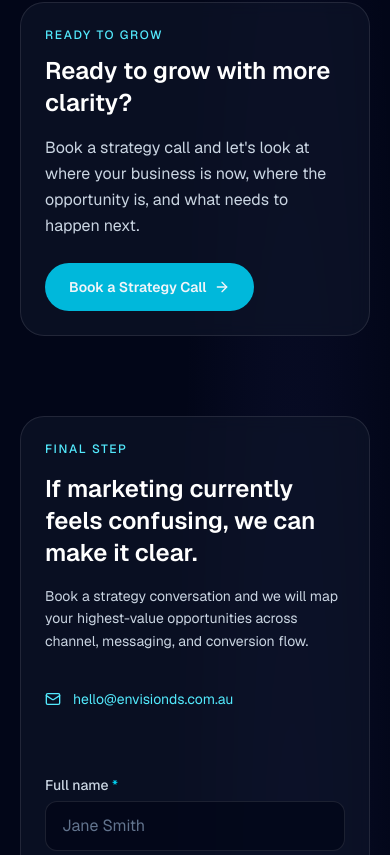
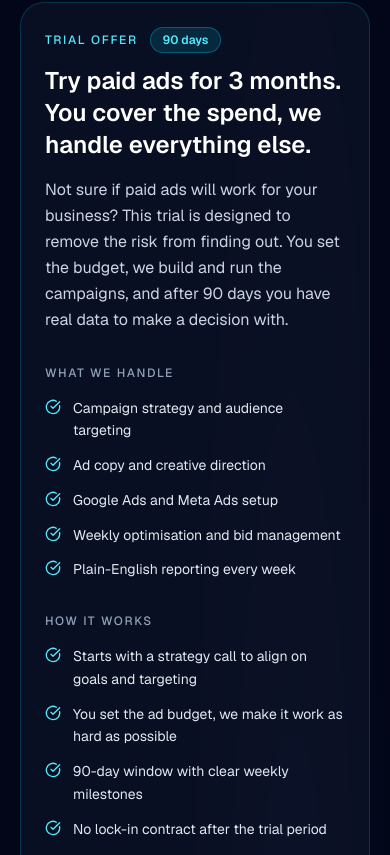
Before and after one commit to D34alt/envision-digital-solution, a Next.js app: page / in a window 390 px wide. Shown: the part 8089-8944 px from the top of the page. Built offline with nearby package versions, Linux system fonts and the light colour scheme; no server answers.

Commit message:
feat: add 90-day paid ads trial offer on homepage; free location snapshot offer on location strategy page

```diff
--- a/app/location-strategy/page.tsx
+++ b/app/location-strategy/page.tsx
@@ -211,23 +211,45 @@ export default function LocationStrategyPage() {
           </div>
         </section>
 
-        {/* CTA */}
+        {/* Free Snapshot Offer */}
         <section className="mt-20">
-          <div className={`${panelClass} p-6 sm:p-8`}>
-            <p className={chapterClass}>Get started</p>
+          <div className="rounded-3xl border border-cyan-400/20 bg-slate-900/60 p-6 backdrop-blur sm:p-8">
+            <div className="flex flex-wrap items-center gap-3">
+              <p className={chapterClass}>Free offer</p>
+              <span className="rounded-full border border-cyan-400/30 bg-cyan-500/15 px-3 py-1 text-xs font-semibold text-cyan-300">
+                No cost, no obligation
+              </span>
+            </div>
             <h2 className="mt-3 max-w-2xl text-2xl font-semibold text-white sm:text-3xl">
-              Thinking of opening, expanding, or targeting a new area?
+              Get a free Location Strategy snapshot for your area.
             </h2>
             <p className="mt-4 max-w-3xl text-base leading-relaxed text-slate-300">
-              Let&apos;s use data and strategy to help you make a smarter
-              decision.
+              Book a strategy call and we will put together a focused snapshot
+              of your local market. Where the opportunity is, who your
+              competitors are, and which areas are worth targeting first. You
+              keep it whether you proceed with us or not.
             </p>
-            <div className="mt-6">
+            <div className="mt-8 grid gap-3 sm:grid-cols-2">
+              {[
+                "Suburb and area opportunity summary",
+                "Nearby competitor overview",
+                "Local demand and search behaviour",
+                "Recommended target areas",
+              ].map((item) => (
+                <div key={item} className="flex items-start gap-3">
+                  <CircleCheckBig className="mt-0.5 h-4 w-4 shrink-0 text-cyan-300" />
+                  <p className="text-sm leading-relaxed text-slate-200">
+                    {item}
+                  </p>
+                </div>
+              ))}
+            </div>
+            <div className="mt-8">
               <a
                 href="/#contact"
                 className="inline-flex h-12 items-center justify-center gap-2 rounded-full bg-cyan-500 px-6 text-sm font-semibold text-slate-950 transition hover:bg-cyan-400"
               >
-                Book a Strategy Call
+                Claim your free snapshot
                 <ArrowRight className="h-4 w-4" />
               </a>
             </div>
--- a/app/page.tsx
+++ b/app/page.tsx
@@ -507,23 +507,73 @@ export default function Home() {
         </section>
 
         <section className="mt-20">
-          <div className={`${panelClass} p-6 sm:p-8`}>
-            <p className={chapterClass}>Ready to grow</p>
+          <div className="rounded-3xl border border-cyan-400/20 bg-slate-900/60 p-6 backdrop-blur sm:p-8">
+            <div className="flex flex-wrap items-center gap-3">
+              <p className={chapterClass}>Trial offer</p>
+              <span className="rounded-full border border-cyan-400/30 bg-cyan-500/15 px-3 py-1 text-xs font-semibold text-cyan-300">
+                90 days
+              </span>
+            </div>
             <h2 className="mt-3 max-w-2xl text-2xl font-semibold text-white sm:text-3xl">
-              Ready to grow with more clarity?
+              Try paid ads for 3 months. You cover the spend, we handle everything else.
             </h2>
             <p className="mt-4 max-w-3xl text-base leading-relaxed text-slate-300">
-              Book a strategy call and let&apos;s look at where your business is
-              now, where the opportunity is, and what needs to happen next.
+              Not sure if paid ads will work for your business? This trial is
+              designed to remove the risk from finding out. You set the budget,
+              we build and run the campaigns, and after 90 days you have real
+              data to make a decision with.
             </p>
-            <div className="mt-6">
+            <div className="mt-8 grid gap-8 lg:grid-cols-2">
+              <div>
+                <p className="text-xs font-medium uppercase tracking-[0.14em] text-slate-400">
+                  What we handle
+                </p>
+                <ul className="mt-4 space-y-3">
+                  {[
+                    "Campaign strategy and audience targeting",
+                    "Ad copy and creative direction",
+                    "Google Ads and Meta Ads setup",
+                    "Weekly optimisation and bid management",
+                    "Plain-English reporting every week",
+                  ].map((point) => (
+                    <li key={point} className="flex items-start gap-3">
+                      <CircleCheckBig className="mt-0.5 h-4 w-4 shrink-0 text-cyan-300" />
+                      <p className="text-sm leading-relaxed text-slate-200">
+                        {point}
+                      </p>
+                    </li>
+                  ))}
+                </ul>
+              </div>
+              <div>
+                <p className="text-xs font-medium uppercase tracking-[0.14em] text-slate-400">
+                  How it works
+                </p>
+                <ul className="mt-4 space-y-3">
+                  {[
+                    "Starts with a strategy call to align on goals and targeting",
+                    "You set the ad budget, we make it work as hard as possible",
+                    "90-day window with clear weekly milestones",
+                    "No lock-in contract after the trial period",
+                  ].map((point) => (
+                    <li key={point} className="flex items-start gap-3">
+                      <CircleCheckBig className="mt-0.5 h-4 w-4 shrink-0 text-cyan-300" />
+                      <p className="text-sm leading-relaxed text-slate-200">
+                        {point}
+                      </p>
+                    </li>
+                  ))}
+                </ul>
+                <div className="mt-8">
                   <a
                     href="#contact"
                     className="inline-flex h-12 items-center justify-center gap-2 rounded-full bg-cyan-500 px-6 text-sm font-semibold text-slate-950 transition hover:bg-cyan-400"
                   >
-                Book a Strategy Call
+                    Start with a strategy call
                     <ArrowRight className="h-4 w-4" />
                   </a>
+                </div>
+              </div>
             </div>
           </div>
         </section>
```
Lines whose indentation alone changed are shown as unchanged.
